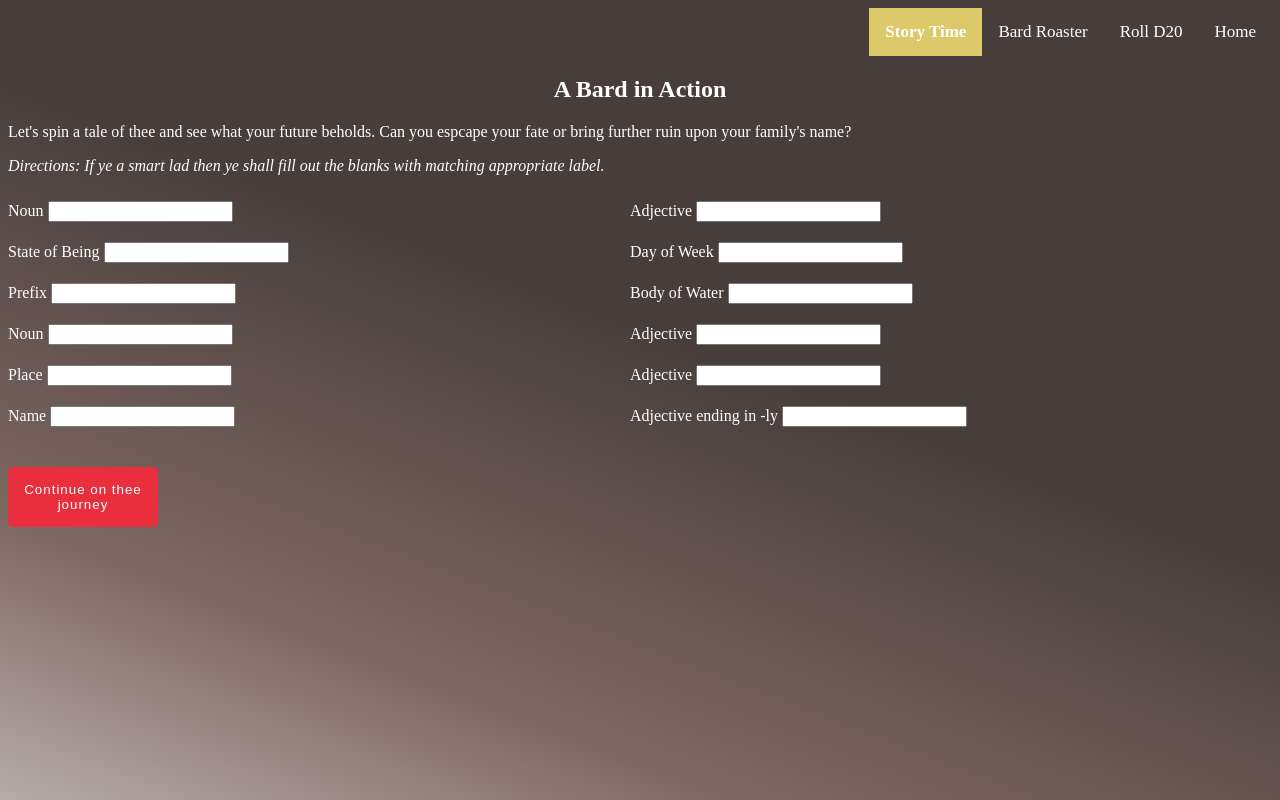
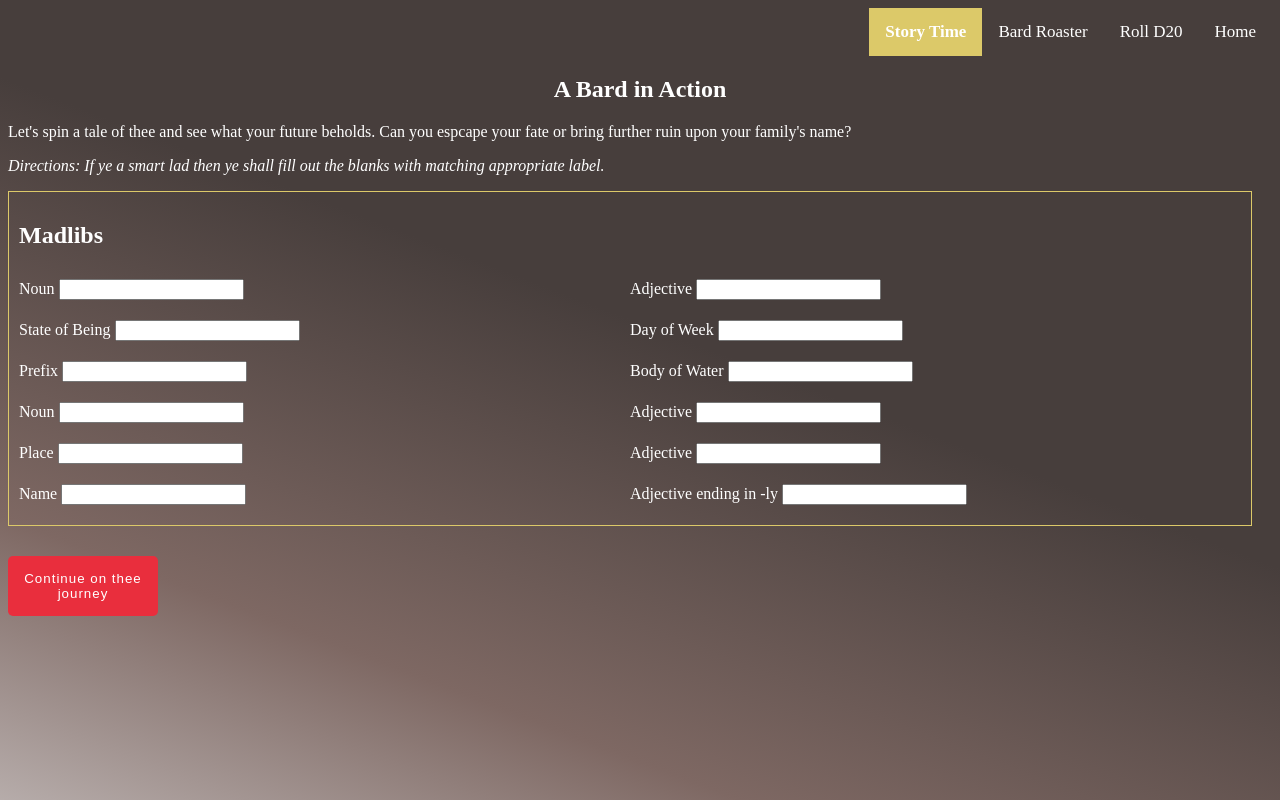
Before and after one commit to swiperfox8/WebsiteProject, a plain HTML site: page madlibs.html in a window 1280 px wide. Drawn offline with Linux system fonts and the light colour scheme; a web font is replaced by a local one.

Commit message:
css styling

```diff
--- a/madlibs.css
+++ b/madlibs.css
@@ -1,6 +1,7 @@
 .submit {
     margin-top: 30px;
     flex: auto;
+    margin-bottom: 0 auto;
 }
 
 .input {
@@ -11,6 +12,14 @@
 
 .form {
     margin-right: 20px;
+    border: 1px solid #DCC969;
+    padding: 10px;
+    align-content: center;
+    align-items: center;
+}
+
+.form-title {
+    align-content: center;
 }
 
 .column {
--- a/madlibs.html
+++ b/madlibs.html
@@ -32,6 +32,7 @@
   </div>
 
   <div class="form">
+    <h2 class="form-title">Madlibs</h2>
     <div class="column">
       <label> Noun
         <input class="input" id="one" type="text">
--- a/style.css
+++ b/style.css
@@ -6,6 +6,7 @@ html {
   height: 100%;
   width: 100%;
 }
+
 
 .topnav {
   overflow: hidden;
```
